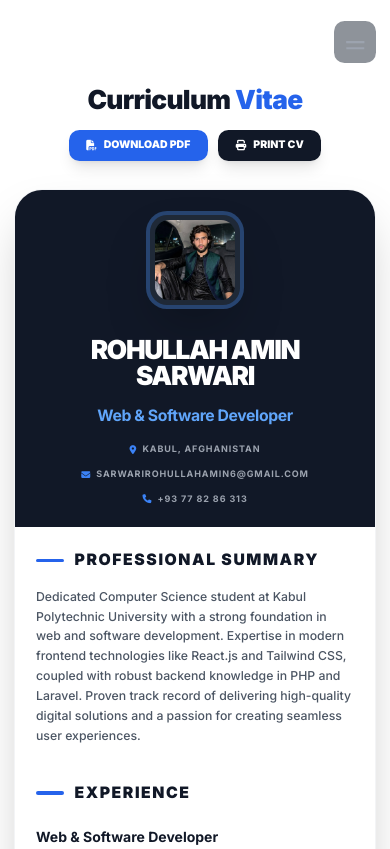
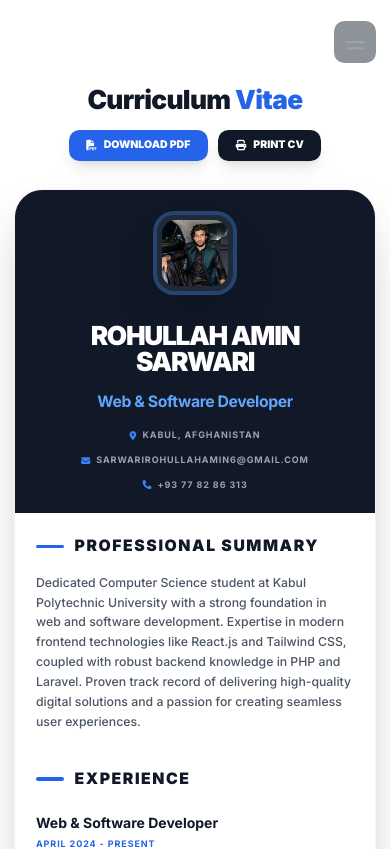
Before and after one commit to RohullahAminSarwari/RohullahAminSarwari-Portfolio, a React (Vite) app: page /resume in a window 390 px wide. Shown: the top 849 px of the page. Built offline with nearby package versions, Linux system fonts and the light colour scheme; the HTML template or start-up script is replaced by a standard one.

Commit message:
Fix Resume photo responsiveness: smaller size and flex-col-reverse on mobile

```diff
--- a/src/pages/Resume.jsx
+++ b/src/pages/Resume.jsx
@@ -110,8 +110,8 @@ const Resume = () => {
 
         <div className="bg-white dark:bg-[#1e293b]/20 rounded-[2rem] shadow-2xl border border-gray-100 dark:border-white/5 overflow-hidden print:shadow-none print:border print:border-gray-200 print:rounded-none backdrop-blur-xl">
           {/* Resume Header */}
-          <div className="bg-gray-900 dark:bg-[#0f172a] p-6 sm:p-8 md:p-12 text-white flex flex-col md:flex-row justify-between items-center gap-8 print:bg-gray-900 print:text-white print:p-8">
-            <div className="space-y-4 text-center md:text-left print:text-left order-2 md:order-1">
+          <div className="bg-gray-900 dark:bg-[#0f172a] p-6 sm:p-8 md:p-12 text-white flex flex-col-reverse md:flex-row justify-between items-center gap-8 print:bg-gray-900 print:text-white print:p-8">
+            <div className="space-y-4 text-center md:text-left print:text-left">
               <h2 className="text-3xl sm:text-4xl md:text-5xl font-black tracking-tighter leading-none uppercase">ROHULLAH AMIN<br />SARWARI</h2>
               <p className="text-lg sm:text-xl font-bold text-blue-400 tracking-tight">Web & Software Developer</p>
               <div className="flex flex-col sm:flex-row flex-wrap justify-center md:justify-start gap-3 sm:gap-4 text-[9px] sm:text-[10px] font-bold text-gray-400 uppercase tracking-widest">
@@ -120,8 +120,8 @@ const Resume = () => {
                 <span className="flex items-center justify-center sm:justify-start gap-1.5"><i className="fas fa-phone text-blue-500"></i> {contactData.phone}</span>
               </div>
             </div>
-            <div className="shrink-0 order-1 md:order-2">
-              <div className="w-28 h-28 sm:w-32 sm:h-32 md:w-40 md:h-40 rounded-3xl border-4 border-blue-500/30 p-1.5 overflow-hidden bg-gray-800 shadow-2xl md:rotate-3 hover:rotate-0 transition-transform duration-500 print:rotate-0 print:w-32 print:h-32">
+            <div className="shrink-0">
+              <div className="w-24 h-24 sm:w-32 sm:h-32 md:w-40 md:h-40 rounded-3xl border-4 border-blue-500/30 p-1.5 overflow-hidden bg-gray-800 shadow-2xl md:rotate-3 hover:rotate-0 transition-transform duration-500 print:rotate-0 print:w-32 print:h-32">
                 <img src="/profile.jpg" alt="Rohullah Amin Sarwari" className="w-full h-full object-cover rounded-2xl transition-all duration-700" />
               </div>
             </div>
```
